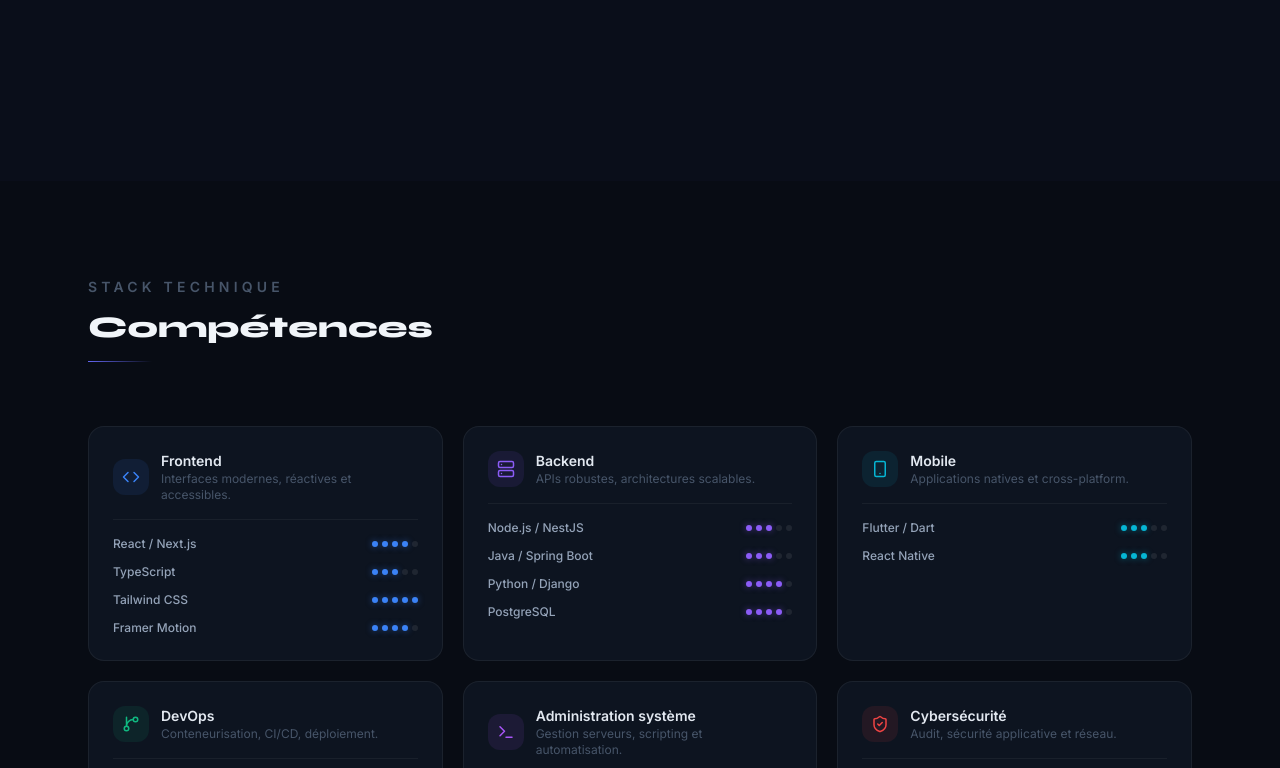
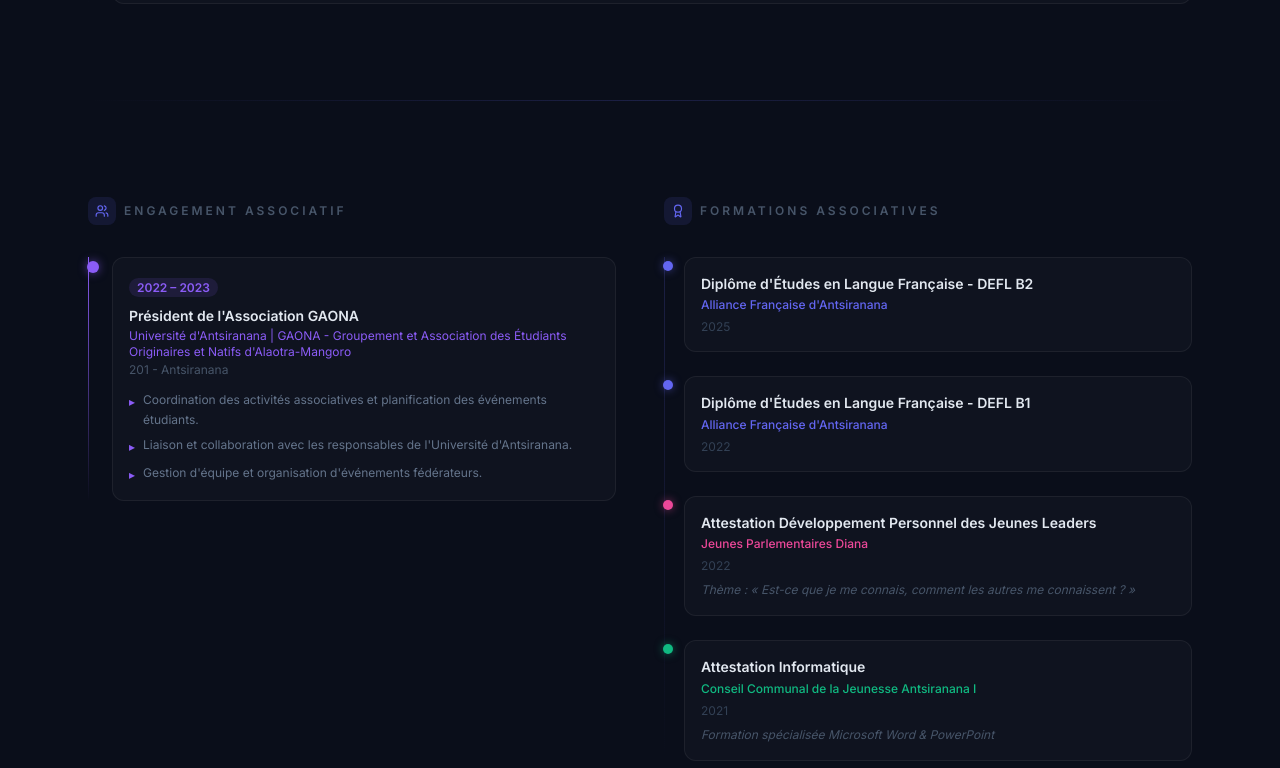
Before and after one commit to Nampiasilala/nampiasilala-portfolio-2026, a React (Vite) app: page / in a window 1280 px wide. Shown: the part 3012-3780 px from the top of the page. Built offline with nearby package versions, Linux system fonts and the light colour scheme; no server answers.

Commit message:
Amélioration mail

```diff
--- a/package.json
+++ b/package.json
@@ -10,6 +10,7 @@
     "preview": "vite preview"
   },
   "dependencies": {
+    "@emailjs/browser": "^4.4.1",
     "framer-motion": "^12.38.0",
     "lucide-react": "^0.577.0",
     "react": "^19.2.4",
--- a/src/components/ContactSection.tsx
+++ b/src/components/ContactSection.tsx
@@ -1,7 +1,10 @@
 // src/components/ContactSection.tsx
 import { motion } from "framer-motion";
-import { Mail, Github, Linkedin, MapPin, Send, Zap, Clock } from "lucide-react";
+import { Mail, Github, Linkedin, MapPin, Send, Zap, Clock, Loader2 } from "lucide-react";
 import { useState } from "react";
+
+// Clé Web3Forms — https://web3forms.com (gratuit, pas de SDK)
+const WEB3FORMS_KEY = import.meta.env.VITE_WEB3FORMS_KEY as string;
 
 const LINKS = [
   {
@@ -28,32 +31,52 @@ const LINKS = [
 ];
 
 const AVAILABILITIES = [
-  { Icon: Zap,   text: "Disponible immédiatement" },
-  { Icon: Clock, text: "Réponse sous 24h" },
+  { Icon: Zap,    text: "Disponible immédiatement" },
+  { Icon: Clock,  text: "Réponse sous 24h" },
   { Icon: MapPin, text: "Remote · Madagascar" },
 ];
 
+type Status = "idle" | "sending" | "success" | "error";
+
 export default function ContactSection() {
-  const [form, setForm] = useState({ name: "", email: "", message: "" });
-  const [sent, setSent] = useState(false);
+  const [form, setForm]     = useState({ name: "", email: "", message: "" });
+  const [status, setStatus] = useState<Status>("idle");
 
-  function handleChange(
-    e: React.ChangeEvent<HTMLInputElement | HTMLTextAreaElement>
-  ) {
+  function handleChange(e: React.ChangeEvent<HTMLInputElement | HTMLTextAreaElement>) {
     setForm((prev) => ({ ...prev, [e.target.name]: e.target.value }));
   }
 
-  function handleSubmit(e: React.MouseEvent) {
+  async function handleSubmit(e: React.MouseEvent) {
     e.preventDefault();
     if (!form.name || !form.email || !form.message) return;
-    // Ouvre le client mail avec les données pré-remplies
-    const subject = encodeURIComponent(`Contact portfolio — ${form.name}`);
-    const body = encodeURIComponent(
-      `Bonjour Nampiasilala,\n\n${form.message}\n\n---\n${form.name}\n${form.email}`
-    );
-    window.open(`mailto:nampiasilala@gmail.com?subject=${subject}&body=${body}`);
-    setSent(true);
-    setTimeout(() => setSent(false), 4000);
+    if (status === "sending") return;
+
+    setStatus("sending");
+    try {
+      const res = await fetch("https://api.web3forms.com/submit", {
+        method: "POST",
+        headers: { "Content-Type": "application/json" },
+        body: JSON.stringify({
+          access_key: WEB3FORMS_KEY,
+          name:        form.name,
+          email:       form.email,
+          message:     form.message,
+          subject:     `Portfolio — Message de ${form.name}`,
+        }),
+      });
+      const data = await res.json();
+      if (data.success) {
+        setStatus("success");
+        setForm({ name: "", email: "", message: "" });
+        setTimeout(() => setStatus("idle"), 5000);
+      } else {
+        throw new Error(data.message);
+      }
+    } catch (err) {
+      console.error("Web3Forms error:", err);
+      setStatus("error");
+      setTimeout(() => setStatus("idle"), 4000);
+    }
   }
 
   const inputStyle: React.CSSProperties = {
@@ -66,6 +89,29 @@ export default function ContactSection() {
     color: "#e2e8f0",
     outline: "none",
     transition: "border-color 0.2s",
+  };
+
+  const buttonContent: Record<Status, React.ReactNode> = {
+    idle:    <><Send size={14} />Envoyer le message</>,
+    sending: <><Loader2 size={14} className="animate-spin" />Envoi en cours…</>,
+    success: <>✓ Message envoyé !</>,
+    error:   <>✗ Erreur — réessayez</>,
+  };
+
+  const buttonStyle: React.CSSProperties = {
+    background:
+      status === "success" ? "rgba(16,185,129,0.15)"  :
+      status === "error"   ? "rgba(239,68,68,0.15)"   :
+      "linear-gradient(135deg, #3b82f6, #6366f1)",
+    color:
+      status === "success" ? "#6ee7b7" :
+      status === "error"   ? "#fca5a5" :
+      "#fff",
+    border:
+      status === "success" ? "1px solid rgba(16,185,129,0.3)"  :
+      status === "error"   ? "1px solid rgba(239,68,68,0.3)"   :
+      "none",
+    boxShadow: status === "idle" ? "0 4px 24px rgba(99,102,241,0.3)" : "none",
   };
 
   return (
@@ -125,8 +171,7 @@ export default function ContactSection() {
               <p className="text-base leading-relaxed mb-3" style={{ color: "#94a3b8" }}>
                 Vous avez un projet web, mobile, électronique ou une idée à concrétiser ?
                 Je suis disponible pour des missions en{" "}
-                <span style={{ color: "#a5b4fc" }}>CDI, freelance ou collaboration
-                internationale</span>.
+                <span style={{ color: "#a5b4fc" }}>CDI, freelance ou collaboration internationale</span>.
               </p>
               <p className="text-base leading-relaxed" style={{ color: "#94a3b8" }}>
                 Que ce soit pour développer une application de zéro, intégrer un système
@@ -157,7 +202,7 @@ export default function ContactSection() {
                   href={href}
                   target="_blank"
                   rel="noopener noreferrer"
-                  className="flex items-center gap-4 p-4 rounded-xl transition-all duration-200 group"
+                  className="flex items-center gap-4 p-4 rounded-xl transition-all duration-200"
                   style={{
                     background: "rgba(255,255,255,0.025)",
                     border: "1px solid rgba(255,255,255,0.06)",
@@ -165,12 +210,12 @@ export default function ContactSection() {
                   onMouseEnter={e => {
                     const el = e.currentTarget as HTMLAnchorElement;
                     el.style.borderColor = `${accent}44`;
-                    el.style.background = `${accent}08`;
+                    el.style.background  = `${accent}08`;
                   }}
                   onMouseLeave={e => {
                     const el = e.currentTarget as HTMLAnchorElement;
                     el.style.borderColor = "rgba(255,255,255,0.06)";
-                    el.style.background = "rgba(255,255,255,0.025)";
+                    el.style.background  = "rgba(255,255,255,0.025)";
                   }}
                 >
                   <div
@@ -204,10 +249,7 @@ export default function ContactSection() {
                 border: "1px solid rgba(255,255,255,0.07)",
               }}
             >
-              <h3
-                className="text-lg font-bold mb-6"
-                style={{ color: "#f1f5f9" }}
-              >
+              <h3 className="text-lg font-bold mb-6" style={{ color: "#f1f5f9" }}>
                 Envoyer un message
               </h3>
 
@@ -225,7 +267,7 @@ export default function ContactSection() {
                     onChange={handleChange}
                     style={inputStyle}
                     onFocus={e => (e.target.style.borderColor = "rgba(99,102,241,0.5)")}
-                    onBlur={e => (e.target.style.borderColor = "rgba(255,255,255,0.08)")}
+                    onBlur={e  => (e.target.style.borderColor = "rgba(255,255,255,0.08)")}
                   />
                 </div>
 
@@ -242,7 +284,7 @@ export default function ContactSection() {
                     onChange={handleChange}
                     style={inputStyle}
                     onFocus={e => (e.target.style.borderColor = "rgba(99,102,241,0.5)")}
-                    onBlur={e => (e.target.style.borderColor = "rgba(255,255,255,0.08)")}
+                    onBlur={e  => (e.target.style.borderColor = "rgba(255,255,255,0.08)")}
                   />
                 </div>
 
@@ -259,50 +301,40 @@ export default function ContactSection() {
                     onChange={handleChange}
                     style={{ ...inputStyle, resize: "none" }}
                     onFocus={e => (e.target.style.borderColor = "rgba(99,102,241,0.5)")}
-                    onBlur={e => (e.target.style.borderColor = "rgba(255,255,255,0.08)")}
+                    onBlur={e  => (e.target.style.borderColor = "rgba(255,255,255,0.08)")}
                   />
                 </div>
 
                 {/* Bouton */}
                 <motion.button
                   onClick={handleSubmit}
-                  whileHover={{ scale: 1.02 }}
-                  whileTap={{ scale: 0.97 }}
+                  whileHover={status === "idle" ? { scale: 1.02 } : {}}
+                  whileTap={status === "idle" ? { scale: 0.97 } : {}}
+                  disabled={status === "sending"}
                   className="w-full flex items-center justify-center gap-2 py-3.5 rounded-xl font-semibold text-sm transition-all"
                   style={{
-                    background: sent
-                      ? "rgba(16,185,129,0.15)"
-                      : "linear-gradient(135deg, #3b82f6, #6366f1)",
-                    color: sent ? "#6ee7b7" : "#fff",
-                    border: sent ? "1px solid rgba(16,185,129,0.3)" : "none",
-                    boxShadow: sent ? "none" : "0 4px 24px rgba(99,102,241,0.3)",
+                    ...buttonStyle,
+                    cursor: status === "sending" ? "not-allowed" : "pointer",
+                    opacity: status === "sending" ? 0.8 : 1,
                   }}
                 >
-                  {sent ? (
-                    "✓ Message prêt à envoyer !"
-                  ) : (
-                    <>
-                      <Send size={14} />
-                      Envoyer le message
-                    </>
-                  )}
+                  {buttonContent[status]}
                 </motion.button>
 
                 <p className="text-xs text-center" style={{ color: "#334155" }}>
-                  Ouvre votre client mail avec le message pré-rempli.
+                  {status === "success"
+                    ? "Vous recevrez une réponse dans les 24h."
+                    : "Le message est envoyé directement dans ma boîte mail."}
                 </p>
               </div>
             </div>
           </motion.div>
         </div>
-
       </div>
 
       <style>{`
         @import url('https://fonts.googleapis.com/css2?family=Syne:wght@700;800;900&display=swap');
-        input::placeholder, textarea::placeholder {
-          color: #334155;
-        }
+        input::placeholder, textarea::placeholder { color: #334155; }
       `}</style>
     </section>
   );
--- a/src/components/ExperienceSection.tsx
+++ b/src/components/ExperienceSection.tsx
@@ -1,6 +1,6 @@
 // src/components/ExperienceSection.tsx
 import { motion } from "framer-motion";
-import { Briefcase } from "lucide-react"; // Maintenant utilisé
+import { Briefcase, Users, Award } from "lucide-react";
 
 const EXPERIENCES = [
   {
@@ -23,32 +23,111 @@ const EXPERIENCES = [
   },
 ];
 
+const ENGAGEMENTS = [
+  {
+    year: "2022 – 2023",
+    role: "Président de l'Association GAONA",
+    org: "Université d'Antsiranana | GAONA - Groupement et Association des Étudiants Originaires et Natifs d'Alaotra-Mangoro",
+    location: "201 - Antsiranana",
+    bullets: [
+      "Coordination des activités associatives et planification des événements étudiants.",
+      "Liaison et collaboration avec les responsables de l'Université d'Antsiranana.",
+      "Gestion d'équipe et organisation d'événements fédérateurs.",
+    ],
+    accent: "#8b5cf6",
+  },
+];
+
+const TRAININGS = [
+  {
+    title: "Diplôme d'Études en Langue Française - DEFL B2",
+    org: "Alliance Française d'Antsiranana",
+    dates: "2025",
+    accent: "#6366f1",
+  },
+  {
+    title: "Diplôme d'Études en Langue Française - DEFL B1",
+    org: "Alliance Française d'Antsiranana",
+    dates: "2022",
+    accent: "#6366f1",
+  },
+  {
+    title: "Attestation Développement Personnel des Jeunes Leaders",
+    org: "Jeunes Parlementaires Diana",
+    dates: "2022",
+    detail: "Thème : « Est-ce que je me connais, comment les autres me connaissent ? »",
+    accent: "#ec4899",
+  },
+  {
+    title: "Attestation Informatique",
+    org: "Conseil Communal de la Jeunesse Antsiranana I",
+    dates: "2021",
+    detail: "Formation spécialisée Microsoft Word & PowerPoint",
+    accent: "#10b981",
+  },
+];
+
+// ─── Sous-composant : en-tête de bloc ────────────────────────────────────────
+function BlockHeader({ icon, label }: { icon: React.ReactNode; label: string }) {
+  return (
+    <div className="flex items-center gap-2 mb-8">
+      <span
+        className="flex items-center justify-center w-7 h-7 rounded-lg"
+        style={{ background: "rgba(99,102,241,0.12)", color: "#6366f1" }}
+      >
+        {icon}
+      </span>
+      <p
+        className="text-xs font-semibold uppercase tracking-[0.25em]"
+        style={{ color: "#475569" }}
+      >
+        {label}
+      </p>
+    </div>
+  );
+}
+
 export default function ExperienceSection() {
   return (
-    <section id="experience" className="pb-20 relative overflow-hidden min-h-screen" style={{ background: "#0a0e1a" }}>
+    <section
+      id="experience"
+      className="pb-24 pt-4 relative overflow-hidden"
+      style={{ background: "#0a0e1a" }}
+    >
       <div className="max-w-6xl mx-auto px-6">
 
-        {/* En-tête avec l'icône Briefcase */}
+        {/* ── En-tête principal ── */}
         <motion.div
           initial={{ opacity: 0, y: 30 }}
           whileInView={{ opacity: 1, y: 0 }}
           viewport={{ once: true }}
           className="mb-16"
         >
-          <p className="flex items-center gap-2 text-sm font-semibold uppercase tracking-[0.3em] mb-3" style={{ color: "#475569" }}>
+          <p
+            className="flex items-center gap-2 text-sm font-semibold uppercase tracking-[0.3em] mb-3"
+            style={{ color: "#475569" }}
+          >
             <Briefcase size={16} />
             Parcours professionnel
           </p>
-          <h2 className="text-2xl sm:text-3xl font-black" style={{ fontFamily: "'Syne', sans-serif", color: "#f1f5f9" }}>
+          <h2
+            className="text-2xl sm:text-3xl font-black"
+            style={{ fontFamily: "'Syne', sans-serif", color: "#f1f5f9" }}
+          >
             Expériences
           </h2>
-          <div className="mt-4 h-px w-16" style={{ background: "linear-gradient(90deg, #6366f1, transparent)" }} />
+          <div
+            className="mt-4 h-px w-16"
+            style={{ background: "linear-gradient(90deg, #6366f1, transparent)" }}
+          />
         </motion.div>
 
-        {/* Timeline */}
-        <div className="relative pl-6">
-          <div className="absolute left-0 top-0 bottom-0 w-px" style={{ background: "linear-gradient(to bottom, #6366f1, transparent)" }} />
-
+        {/* ── Timeline expériences pro ── */}
+        <div className="relative pl-6 mb-24">
+          <div
+            className="absolute left-0 top-0 bottom-0 w-px"
+            style={{ background: "linear-gradient(to bottom, #6366f1, transparent)" }}
+          />
           {EXPERIENCES.map((item, i) => (
             <motion.div
               key={item.year}
@@ -58,10 +137,21 @@ export default function ExperienceSection() {
               transition={{ delay: i * 0.12 }}
               className="relative mb-8 last:mb-0"
             >
-              <div className="absolute -left-[25px] top-1 w-3 h-3 rounded-full" style={{ background: "#6366f1", boxShadow: "0 0 10px rgba(99,102,241,0.6)" }} />
-
-              <div className="rounded-xl p-4" style={{ background: "rgba(255,255,255,0.025)", border: "1px solid rgba(255,255,255,0.06)" }}>
-                <span className="text-xs font-bold px-2 py-0.5 rounded-full mb-2 inline-block" style={{ background: "rgba(99,102,241,0.15)", color: "#818cf8" }}>
+              <div
+                className="absolute -left-[25px] top-1 w-3 h-3 rounded-full"
+                style={{ background: "#6366f1", boxShadow: "0 0 10px rgba(99,102,241,0.6)" }}
+              />
+              <div
+                className="rounded-xl p-4"
+                style={{
+                  background: "rgba(255,255,255,0.025)",
+                  border: "1px solid rgba(255,255,255,0.06)",
+                }}
+              >
+                <span
+                  className="text-xs font-bold px-2 py-0.5 rounded-full mb-2 inline-block"
+                  style={{ background: "rgba(99,102,241,0.15)", color: "#818cf8" }}
+                >
                   {item.year}
                 </span>
                 <h4 className="font-bold text-sm mb-0.5" style={{ color: "#e2e8f0" }}>
@@ -77,7 +167,156 @@ export default function ExperienceSection() {
             </motion.div>
           ))}
         </div>
+
+        {/* ── Séparateur ── */}
+        <div
+          className="h-px mb-24"
+          style={{ background: "linear-gradient(90deg, transparent, rgba(99,102,241,0.2), transparent)" }}
+        />
+
+        {/* ── Engagement + Formations : 2 colonnes ── */}
+        <div className="grid grid-cols-1 lg:grid-cols-2 gap-12">
+
+          {/* Colonne gauche : Engagement associatif */}
+          <motion.div
+            initial={{ opacity: 0, x: -24 }}
+            whileInView={{ opacity: 1, x: 0 }}
+            viewport={{ once: true }}
+            transition={{ duration: 0.5 }}
+          >
+            <BlockHeader icon={<Users size={14} />} label="Engagement associatif" />
+
+            {/* Même structure timeline que les expériences pro */}
+            <div className="relative pl-6">
+              <div
+                className="absolute left-0 top-0 bottom-0 w-px"
+                style={{ background: "linear-gradient(to bottom, #8b5cf6, transparent)" }}
+              />
+              {ENGAGEMENTS.map((e, i) => (
+                <motion.div
+                  key={e.org}
+                  initial={{ opacity: 0, x: 20 }}
+                  whileInView={{ opacity: 1, x: 0 }}
+                  viewport={{ once: true }}
+                  transition={{ delay: i * 0.12 }}
+                  className="relative mb-8 last:mb-0"
+                >
+                  {/* Point sur la ligne — couleur accent */}
+                  <div
+                    className="absolute -left-[25px] top-1 w-3 h-3 rounded-full"
+                    style={{ background: e.accent, boxShadow: `0 0 10px ${e.accent}99` }}
+                  />
+                  <div
+                    className="rounded-xl p-4"
+                    style={{
+                      background: "rgba(255,255,255,0.025)",
+                      border: "1px solid rgba(255,255,255,0.06)",
+                    }}
+                  >
+                    {/* Badge année sur sa propre ligne */}
+                    <div className="mb-2">
+                      <span
+                        className="text-xs font-bold px-2 py-0.5 rounded-full"
+                        style={{ background: `${e.accent}20`, color: e.accent }}
+                      >
+                        {e.year}
+                      </span>
+                    </div>
+                    {/* Rôle = h4 blanc, comme item.title dans les expériences */}
+                    <h4 className="font-bold text-sm mb-0.5" style={{ color: "#e2e8f0" }}>
+                      {e.role}
+                    </h4>
+                    {/* Organisation en accent, comme item.org */}
+                    <p className="text-xs mb-0.5" style={{ color: e.accent }}>
+                      {e.org}
+                    </p>
+                    {/* Lieu en gris, comme item.desc */}
+                    {e.location && (
+                      <p className="text-xs mb-3" style={{ color: "#475569" }}>
+                        {e.location}
+                      </p>
+                    )}
+                    {/* Bullets */}
+                    <ul className="space-y-1.5 mt-1">
+                      {e.bullets.map((b) => (
+                        <li
+                          key={b}
+                          className="flex items-start gap-2 text-xs leading-relaxed"
+                          style={{ color: "#64748b" }}
+                        >
+                          <span className="mt-0.5 shrink-0" style={{ color: e.accent }}>▸</span>
+                          {b}
+                        </li>
+                      ))}
+                    </ul>
+                  </div>
+                </motion.div>
+              ))}
+            </div>
+          </motion.div>
+
+          {/* Colonne droite : Formations associatives */}
+          <motion.div
+            initial={{ opacity: 0, x: 24 }}
+            whileInView={{ opacity: 1, x: 0 }}
+            viewport={{ once: true }}
+            transition={{ duration: 0.5, delay: 0.08 }}
+          >
+            <BlockHeader icon={<Award size={14} />} label="Formations associatives" />
+
+            <div className="relative pl-5">
+              <div
+                className="absolute left-0 top-0 bottom-0 w-px"
+                style={{ background: "linear-gradient(to bottom, #6366f133, transparent)" }}
+              />
+              {TRAININGS.map((t, i) => (
+                <motion.div
+                  key={t.title}
+                  initial={{ opacity: 0, x: 16 }}
+                  whileInView={{ opacity: 1, x: 0 }}
+                  viewport={{ once: true }}
+                  transition={{ delay: i * 0.1 }}
+                  className="relative pb-6 last:pb-0"
+                >
+                  <div
+                    className="absolute -left-[21px] top-1 w-2.5 h-2.5 rounded-full"
+                    style={{ background: t.accent, boxShadow: `0 0 8px ${t.accent}88` }}
+                  />
+                  <div
+                    className="rounded-xl p-4"
+                    style={{
+                      background: "rgba(255,255,255,0.025)",
+                      border: "1px solid rgba(255,255,255,0.06)",
+                    }}
+                  >
+                    <p className="text-sm font-semibold leading-snug mb-1" style={{ color: "#e2e8f0" }}>
+                      {t.title}
+                    </p>
+                    <p className="text-xs font-medium" style={{ color: t.accent }}>
+                      {t.org}
+                    </p>
+                    {t.dates && (
+                      <p className="text-xs mt-1.5" style={{ color: "#334155" }}>
+                        {t.dates}
+                      </p>
+                    )}
+                    {t.detail && (
+                      <p className="text-xs mt-1.5 italic leading-relaxed" style={{ color: "#475569" }}>
+                        {t.detail}
+                      </p>
+                    )}
+                  </div>
+                </motion.div>
+              ))}
+            </div>
+          </motion.div>
+
+        </div>
       </div>
+
+      <style>{`
+        @import url('https://fonts.googleapis.com/css2?family=Syne:wght@700;800;900&display=swap');
+      `}</style>
     </section>
   );
 }
```
Also changed, not shown: 2 other files (tests, documents, lock files or other folders).
